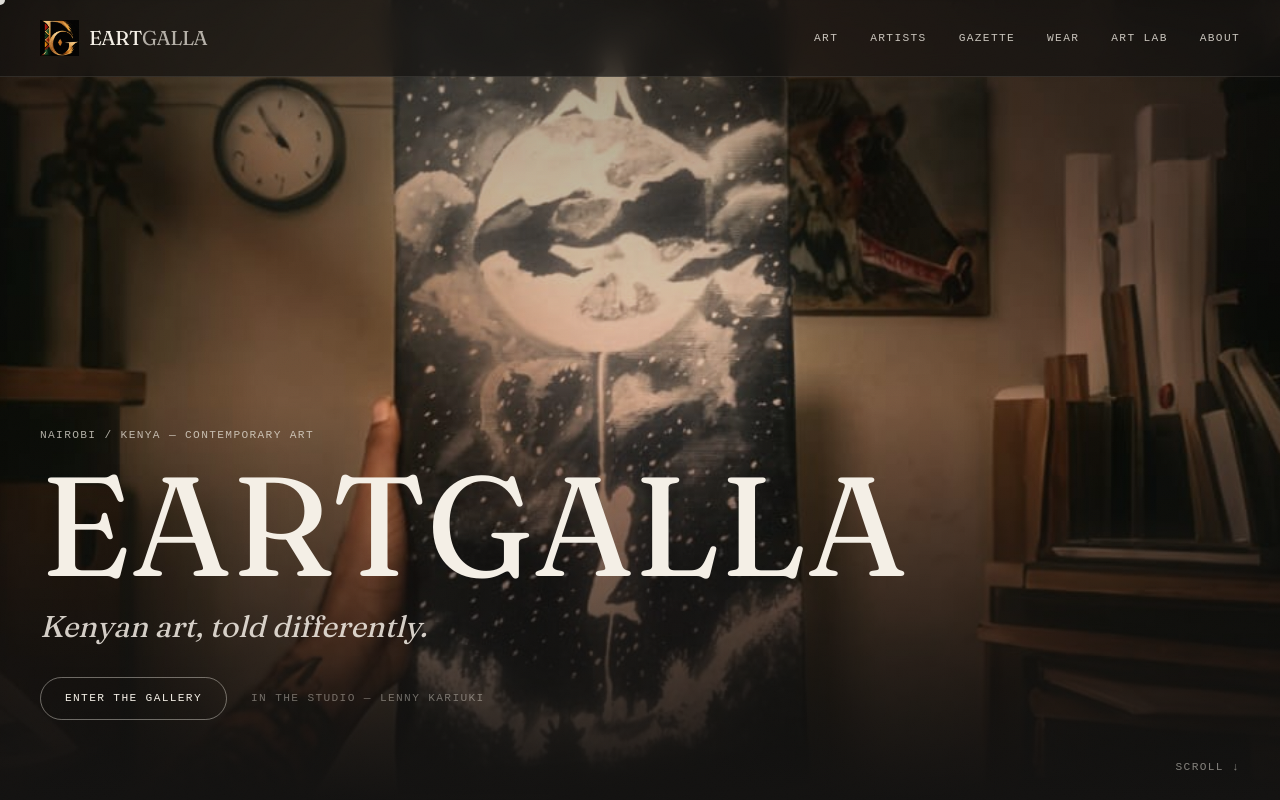
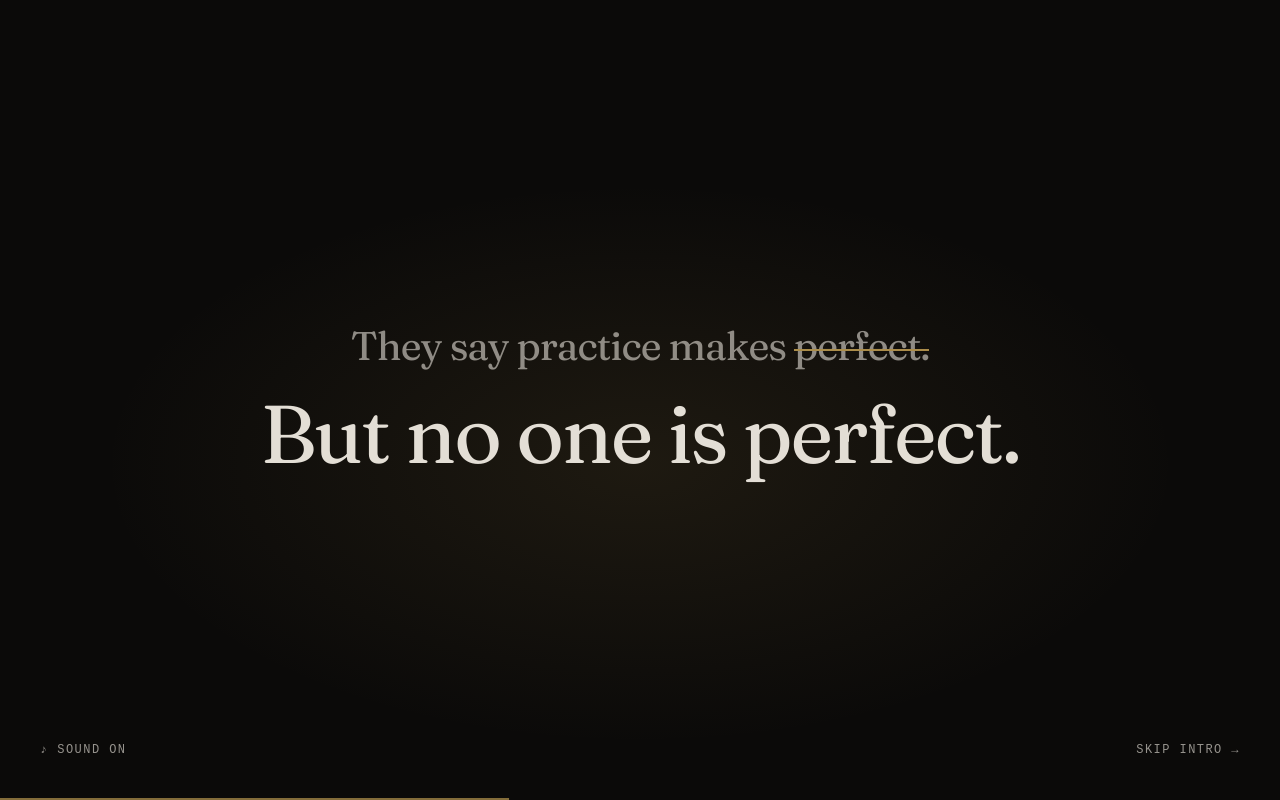
Before and after one commit to georgengugi-04/heartgalla, a Next.js app: page / in a window 1280 px wide. Shown: the top 800 px of the page. Built offline with nearby package versions, Linux system fonts and the light colour scheme.

Commit message:
Add first-visit intro splash with generative Web Audio score

```diff
--- a/app/globals.css
+++ b/app/globals.css
@@ -36,6 +36,8 @@
 }
 
 .font-editorial { font-family: var(--font-fraunces), Georgia, serif; }
+
+html.intro-skip [data-intro-root] { display: none !important; }
 
 /* The Art Dialogue — small utilities */
 .eg-frame { overflow: hidden; }
--- a/app/layout.tsx
+++ b/app/layout.tsx
@@ -4,6 +4,8 @@
 import Nav from "@/components/Nav";
 import Footer from "@/components/Footer";
 import Cursor from "@/components/Cursor";
+import IntroSplash from "@/components/intro/IntroSplash";
+import { INTRO_GUARD_SCRIPT } from "@/components/intro/introGuard";
 
 const fraunces = Fraunces({
   variable: "--font-fraunces",
@@ -35,8 +37,15 @@
 
 export default function RootLayout({ children }: { children: React.ReactNode }) {
   return (
-    <html lang="en" className={`${fraunces.variable} ${manrope.variable} h-full antialiased`}>
+    <html lang="en" className={`${fraunces.variable} ${manrope.variable} h-full antialiased`} suppressHydrationWarning>
+      <head>
+        <script dangerouslySetInnerHTML={{ __html: INTRO_GUARD_SCRIPT }} />
+        <noscript>
+          <style>{`[data-intro-root]{display:none!important}`}</style>
+        </noscript>
+      </head>
       <body className="min-h-full flex flex-col bg-charcoal text-ivory">
+        <IntroSplash />
         <div className="grain" aria-hidden="true" />
         <Cursor />
         <Nav />
--- a/components/intro/introGuard.ts
+++ b/components/intro/introGuard.ts
@@ -1,14 +1,11 @@
 /** Shared by the inline guard script (layout) and IntroSplash, so the two can never drift apart. */
 export const INTRO_STORAGE_KEY = "eartgalla:intro-seen:v1";
 
-/** Only the homepage plays the intro; a visitor arriving on an artwork or artist link goes straight to it. */
-export const INTRO_HOME_ONLY = true;
-
 /**
- * Runs in <head>, before first paint. If the visitor has already seen the intro, is a bot / automated
- * audit, or landed on a page other than the homepage, it tags <html> so CSS hides the intro from the very
- * first frame — nobody sees a flash of it. Add `?intro=1` to any URL to replay it there.
+ * Runs in <head>, before first paint. If the visitor has already seen the intro (or is a bot / an
+ * automated audit), it tags <html> so CSS hides the intro from the very first frame — returning
+ * visitors never see a flash of it. Add `?intro=1` to any URL to replay it.
  */
-export const INTRO_GUARD_SCRIPT = `(function(){try{var d=document.documentElement;var force=/[?&]intro=1(&|$)/.test(location.search);var bot=/bot|crawl|spider|lighthouse|headless/i.test(navigator.userAgent);var away=${INTRO_HOME_ONLY}&&location.pathname!=="/";if(!force&&(bot||away||localStorage.getItem(${JSON.stringify(
+export const INTRO_GUARD_SCRIPT = `(function(){try{var d=document.documentElement;var force=/[?&]intro=1(&|$)/.test(location.search);var bot=/bot|crawl|spider|lighthouse|headless/i.test(navigator.userAgent);if(!force&&(bot||localStorage.getItem(${JSON.stringify(
   INTRO_STORAGE_KEY,
 )}))){d.classList.add("intro-skip")}}catch(e){document.documentElement.classList.add("intro-skip")}})();`;
```
Also changed, not shown: 1 other file (tests, documents, lock files or other folders).
